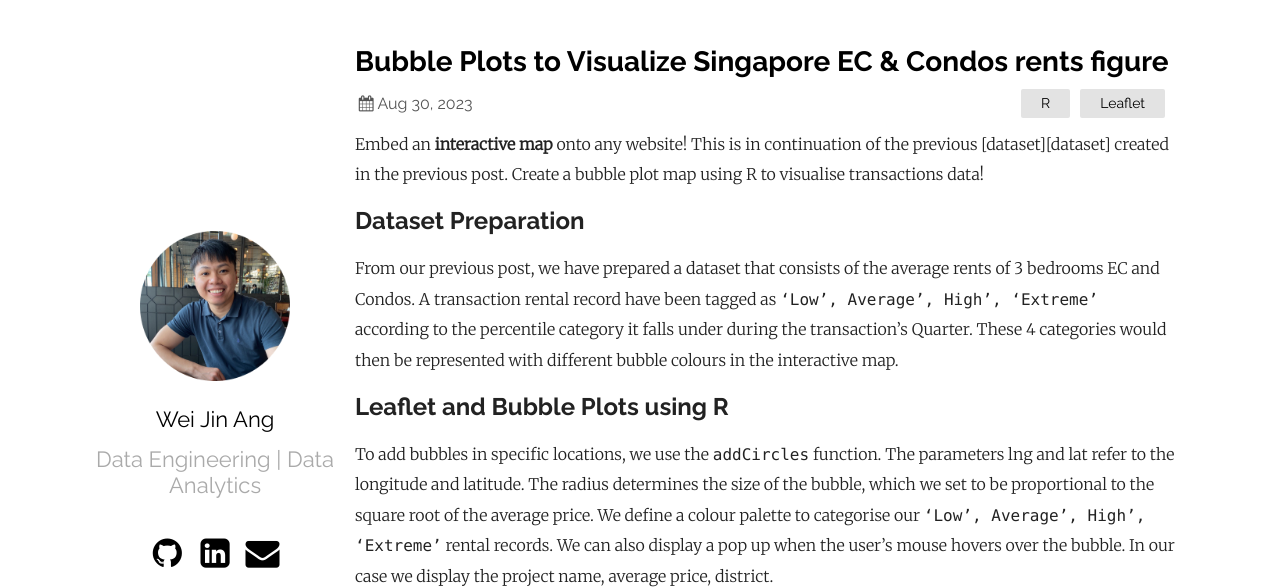
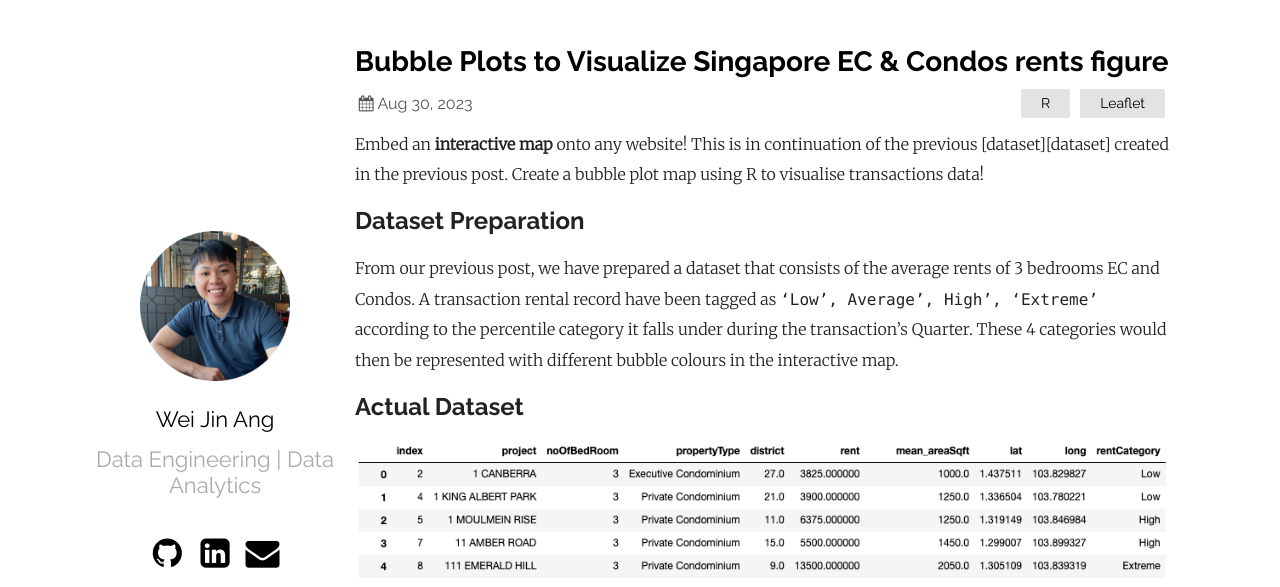
Before and after one commit to wjang96/wjang96.github.io, a Jekyll site: the page built from _posts/2023-08-30-Bubble Plots to Visualize Singapore EC & Condos Transactions.markdown, in a window 1280 px wide and 1151 px high, cut to the strip 0-587 px from the top of the window. Built offline with Jekyll 4.4.1, drawn with Linux system fonts in a browser that asks for light colours.

Commit message:
Update 2023-08-30-Bubble Plots to Visualize Singapore EC & Condos Transactions.markdown

```diff
--- a/_posts/2023-08-30-Bubble Plots to Visualize Singapore EC & Condos Transactions.markdown
+++ b/_posts/2023-08-30-Bubble Plots to Visualize Singapore EC & Condos Transactions.markdown
@@ -10,6 +10,9 @@ Embed an **interactive map** onto any website! This is in continuation of the pr
 ## Dataset Preparation
 From our previous post, we have prepared a dataset that consists of the average rents of 3 bedrooms EC and Condos. A transaction rental record have been tagged as `‘Low’, Average’, High’, ‘Extreme’` according to the percentile category it falls under during the transaction's Quarter. These 4 categories would then be represented with different bubble colours in the interactive map.
 
+## Actual Dataset
+![DF_wideformat]({{ '/assets/URA_df10.png' | relative_url }})
+
 ## Leaflet and Bubble Plots using R
 To add bubbles in specific locations, we use the `addCircles` function. The parameters lng and lat refer to the longitude and latitude. The radius determines the size of the bubble, which we set to be proportional to the square root of the average price. We define a colour palette to categorise our `‘Low’, Average’, High’, ‘Extreme’` rental records. We can also display a pop up when the user’s mouse hovers over the bubble. In our case we display the project name, average price, district.
 {% include bubbleprop.html %}
```
